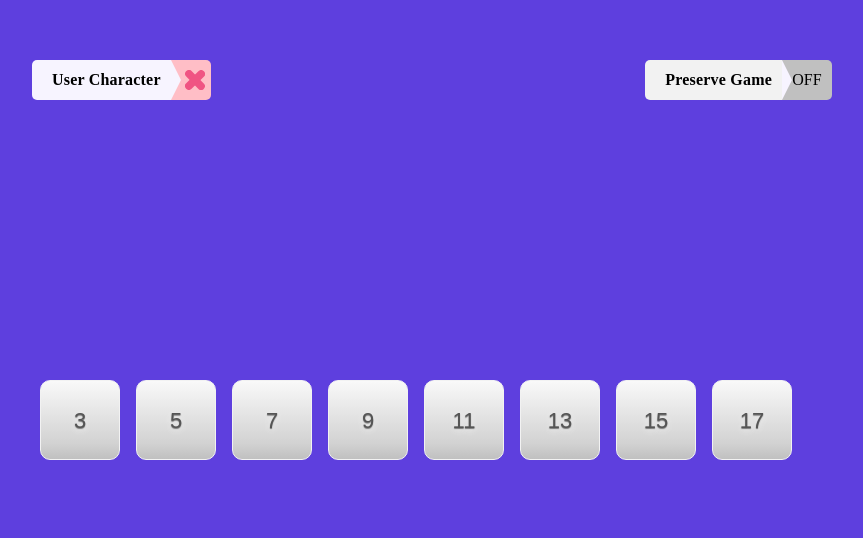
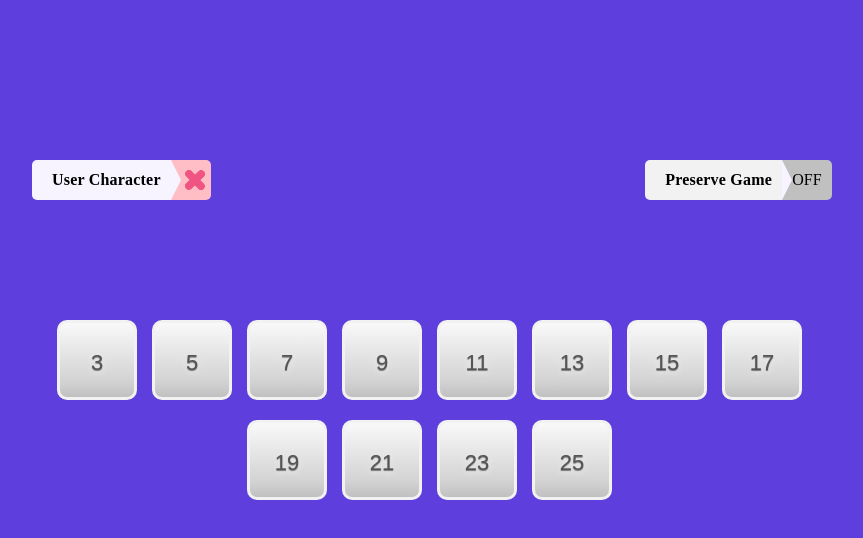
Before and after one commit to lanre-mark/tictactoe, a React app: page / in a window 1280 px wide. Shown: the top 538 px of the page, without its empty margins (208-1071 px from the left). Built offline with nearby package versions, Linux system fonts and the light colour scheme.

Commit message:
updates to board sizes and styling

```diff
--- a/src/components/BoardSize.jsx
+++ b/src/components/BoardSize.jsx
@@ -2,7 +2,7 @@ import React from "react";
 
 const BoardSize = (props) => {
   // console.log("BoardSize Props::", props);
-  const availableSizes = [3, 5, 7, 9, 11, 13, 15, 17];
+  const availableSizes = [3, 5, 7, 9, 11, 13, 15, 17, 19, 21, 23, 25];
   return (
     <div className="keys">
       {availableSizes.map((sz, ndx) => (
--- a/src/style.css
+++ b/src/style.css
@@ -154,7 +154,8 @@ body {
 .keys {
   width: 800px;
   display: block;
-  margin: 35vh auto;
+  margin: 15vh auto;
+  text-align: center;
 }
 
 .key__button {
@@ -165,12 +166,12 @@ body {
   width: 80px;
   color: #555;
   cursor: pointer;
-  margin: 0 8px;
+  margin: 0 10px 20px 5px;
   height: 80px;
   border-color: #f2f2f2;
   border-style: solid;
   text-shadow: 0 0.5px 1px #777, 0 2px 6px #f2f2f2;
-  border-width: 1px;
+  /* border-width: 1px; */
   border-radius: 10px;
   background: -webkit-linear-gradient(
     top,
```
